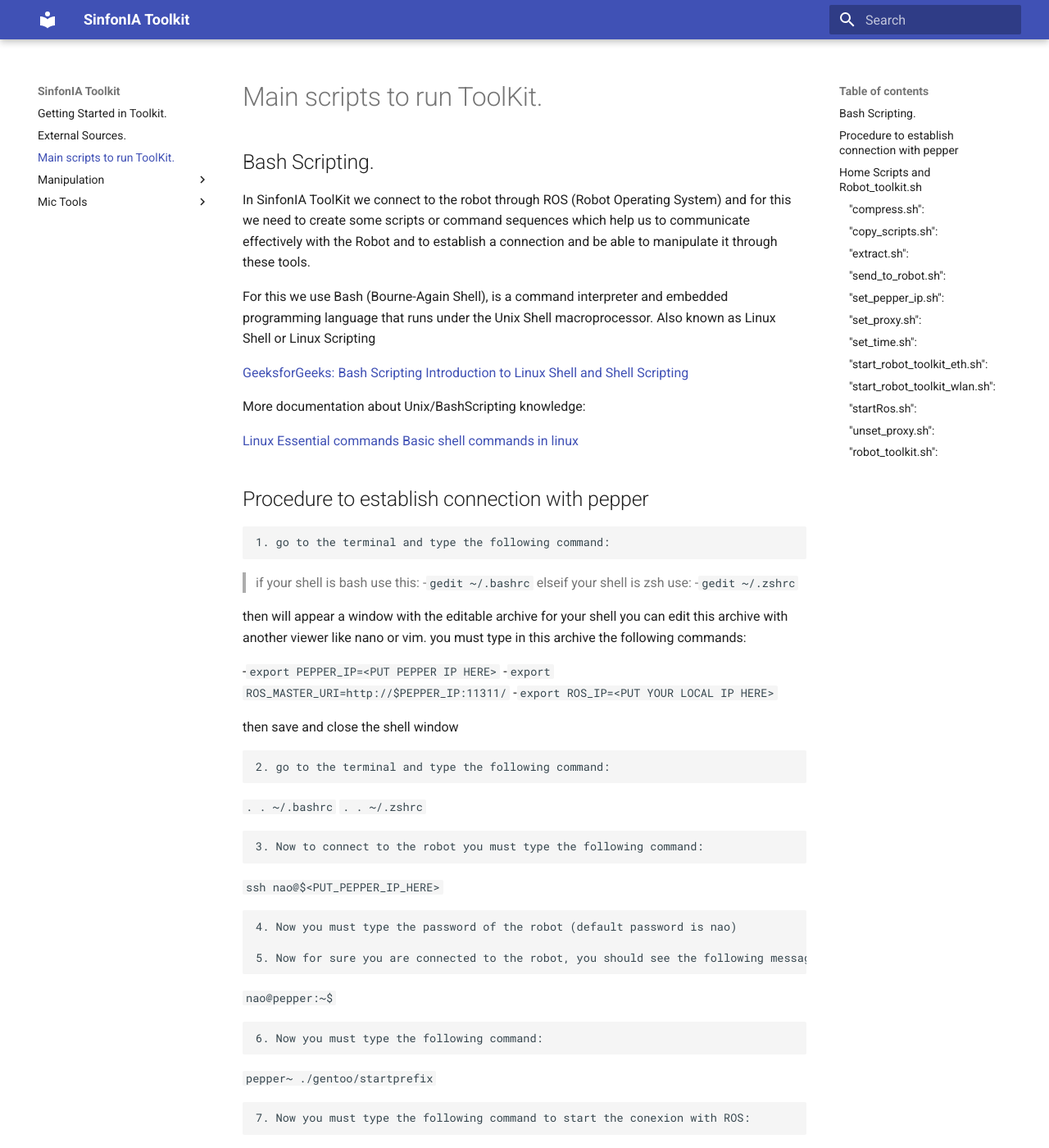
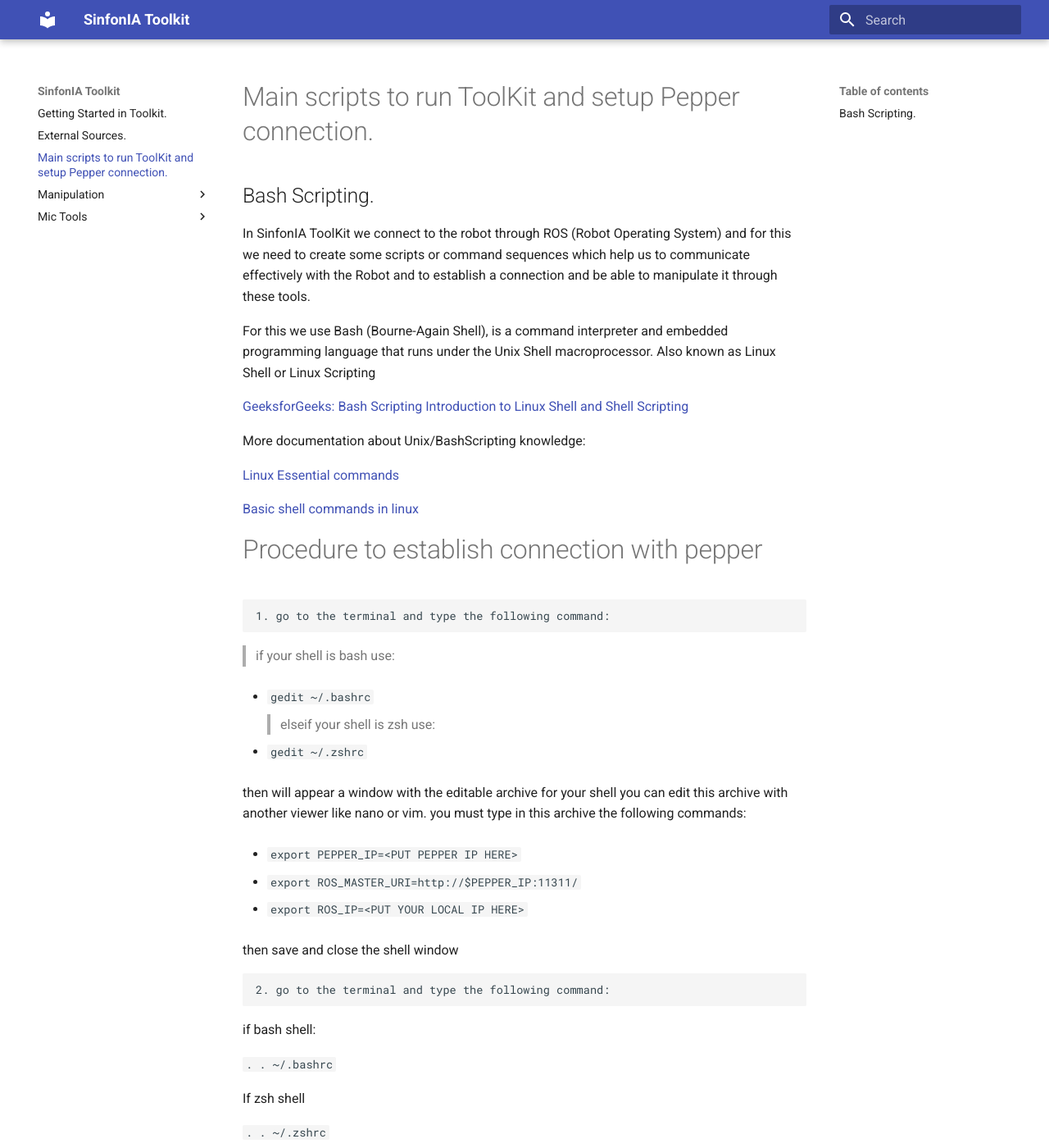
Before and after one commit to SinfonIAUniandes/sinfonia_toolkit, an MkDocs documentation site: the page built from docs/3. Scripts.md, in a window 1280 px wide and 1400 px high. Shown: the whole window at 82% size. Built offline with MkDocs 1.6.1 and Material for MkDocs 9.7.7, drawn with Linux system fonts in a browser that asks for light colours; some of the changed text lies outside the part shown.

Commit message:
scripts docs

````diff
--- a/docs/3. Scripts.md
+++ b/docs/3. Scripts.md
@@ -1,4 +1,4 @@
-Main scripts to run ToolKit.
+Main scripts to run ToolKit and setup Pepper connection.
 =======
 
 ## Bash Scripting.
@@ -12,30 +12,40 @@ For this we use Bash (Bourne-Again Shell), is a command interpreter and embedded
 More documentation about Unix/BashScripting knowledge:
 
 [Linux Essential commands](https://www.geeksforgeeks.org/linux-commands/)
+
 [Basic shell commands in linux](https://www.geeksforgeeks.org/basic-shell-commands-in-linux/)
 
-## Procedure to establish connection with pepper
+# Procedure to establish connection with pepper
 
     1. go to the terminal and type the following command:
 
->if your shell is bash use this:
--```gedit ~/.bashrc```
->elseif your shell is zsh use:
--```gedit ~/.zshrc```
+> if your shell is bash use:
+
+- ```gedit ~/.bashrc```
+> elseif your shell is zsh use:
+
+- ```gedit ~/.zshrc```
 
 then will appear a window with the editable archive for your shell
 you can edit this archive with another viewer like nano or vim.
 you must type in this archive the following commands:
 
--``` export PEPPER_IP=<PUT PEPPER IP HERE> ```
--``` export ROS_MASTER_URI=http://$PEPPER_IP:11311/ ```
--``` export ROS_IP=<PUT YOUR LOCAL IP HERE>```
+- ``` export PEPPER_IP=<PUT PEPPER IP HERE> ```
+
+- ``` export ROS_MASTER_URI=http://$PEPPER_IP:11311/ ```
+
+- ``` export ROS_IP=<PUT YOUR LOCAL IP HERE>```
 
 then save and close the shell window
 
     2. go to the terminal and type the following command:
 
+if bash shell:
+
 ```. . ~/.bashrc```
+
+If zsh shell
+
 ```. . ~/.zshrc```
 
     3. Now to connect to the robot you must type the following command:
@@ -59,17 +69,22 @@ then save and close the shell window
 ```pepper~ . startRos.sh```
 
     >if the robot is connected with WiFi wlan
--```. start_robot_toolkit_wlan.sh```
+
+- ```. start_robot_toolkit_wlan.sh```
+
     >but if the robot is connected with Ethernet eth
--```. start_robot_toolkit_eth.sh```
+
+- ```. start_robot_toolkit_eth.sh```
 
 8. Try to see the ROS topic, nodes and services with the following command:
 
--```pepper~ rostopic list```
--```pepper~ rosnode list```
--```pepper~ rosservice list```
+- ```pepper~ rostopic list```
 
-## Home Scripts and Robot_toolkit.sh
+- ```pepper~ rosnode list```
+
+- ```pepper~ rosservice list```
+
+# Home Scripts
 
 #####"compress.sh":
 1. compress the folder $1
````
